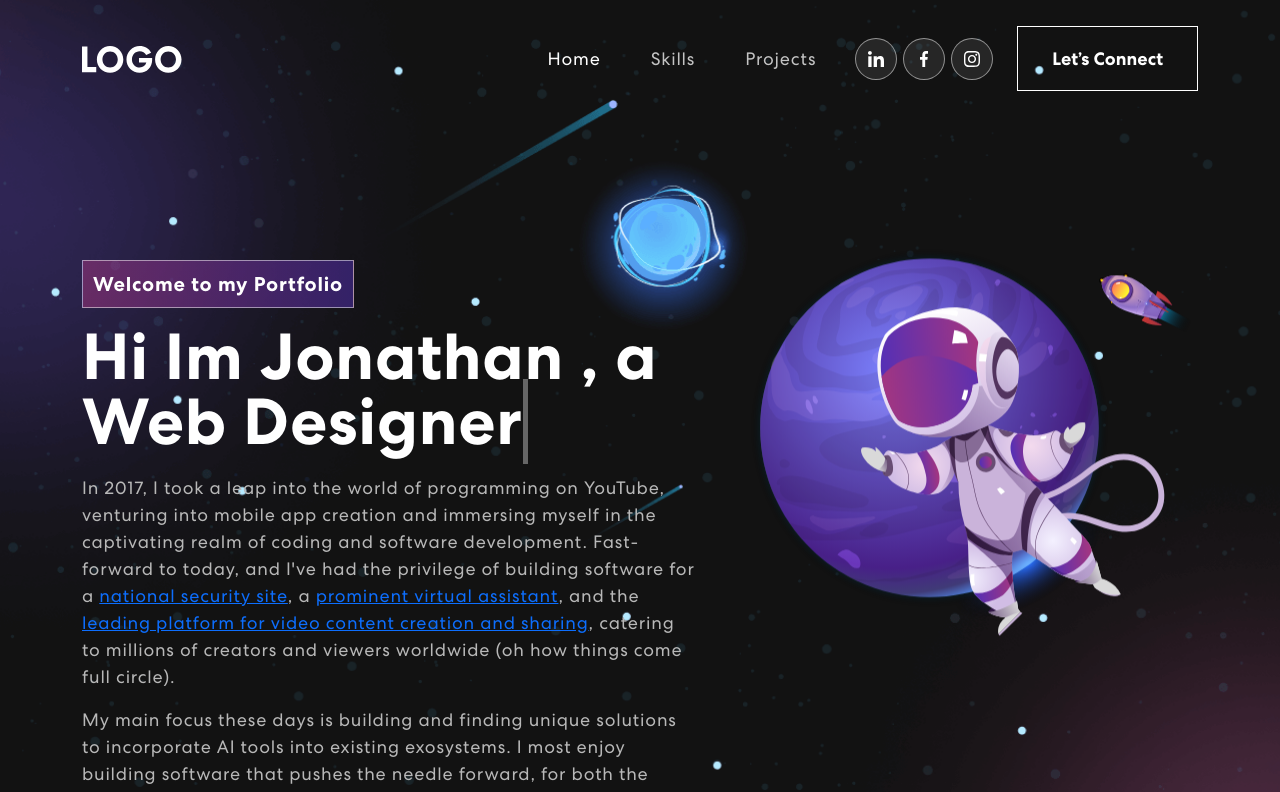
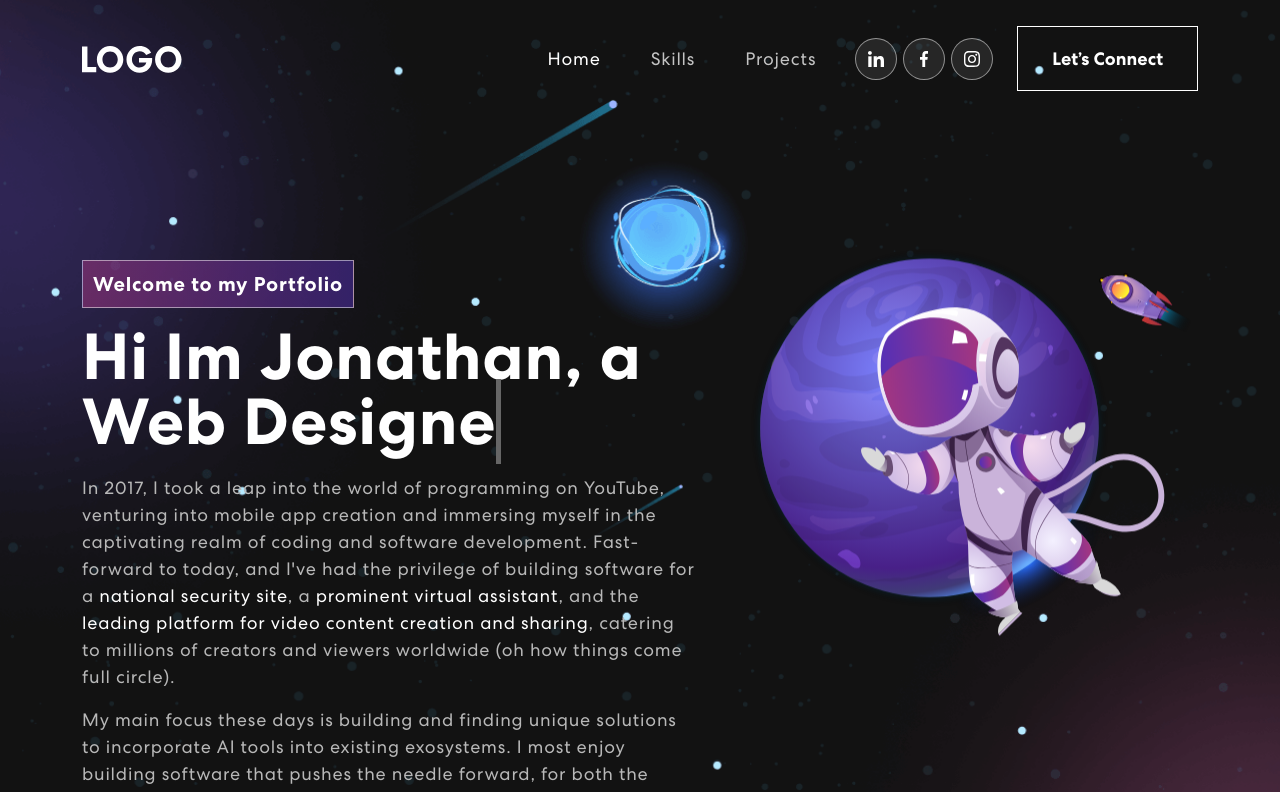
Before and after one commit to JonnTsai/Personal-Porfolio, a React (Create React App) app: page / in a window 1280 px wide. Shown: the top 792 px of the page. Built offline with nearby package versions, Linux system fonts and the light colour scheme.

Commit message:
link update

```diff
--- a/src/App.css
+++ b/src/App.css
@@ -249,6 +249,10 @@ nav.navbar .navbar-toggler[aria-expanded="true"] .navbar-toggler-icon {
   font-size: 20px;
   margin-bottom: 16px;
   display: inline-block;
+}
+.banner a{
+  color: white;
+  text-decoration: none;
 }
 .banner h1 {
   font-size: 65px;
--- a/src/components/Banner.js
+++ b/src/components/Banner.js
@@ -8,7 +8,7 @@ import TrackVisibility from 'react-on-screen';
 export const Banner = () => {
     const [loopNum, setLoopNum] = useState(0);
     const [isDeleting, setisDeleting] = useState(false);
-    const toRotate = [ ", a Web Designer", ", a Mobile Developer", ", a Software Engineer" ];
+    const toRotate = [ "a Web Designer", "a Mobile Developer", "a Software Engineer" ];
     const [text, setText] = useState('')
     const [delta, setDelta] = useState(300 - Math.random() * 100);
     const period = 2000;
@@ -51,7 +51,7 @@ export const Banner = () => {
                     {({ isVisible }) =>
                         <div className={isVisible ? "animate__animated animate__slideInUp" : ""}>
                             <span className="tagline">Welcome to my Portfolio</span>
-                            <h1>{'Hi Im Jonathan'} <span className='wrap'>{text}</span></h1>
+                            <h1>{'Hi Im Jonathan,'} <span className='wrap'>{text}</span></h1>
                             <p>In 2017, I took a leap into the world of programming on YouTube, venturing into mobile app creation and immersing myself in the captivating realm of coding and software development.
 Fast-forward to today, and I've had the privilege of building software for a <a href="https://nnss.gov/" target="_blank">national security site</a>, a <a href="https://alexa.amazon.com/" target="_blank">prominent virtual assistant</a>, and the <a href="https://www.youtube.com/" target="_blank">leading platform for video content creation and sharing</a>, catering to millions of creators and viewers worldwide (oh how things come full circle).</p>
 <p>My main focus these days is building and finding unique solutions to incorporate AI tools into existing exosystems. I most enjoy building software that pushes the needle forward, for both the world of technology and my own professional growth.</p>
```
